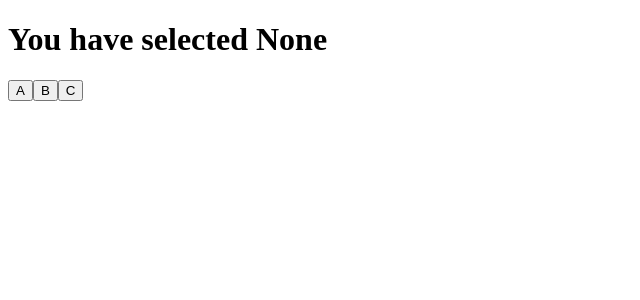
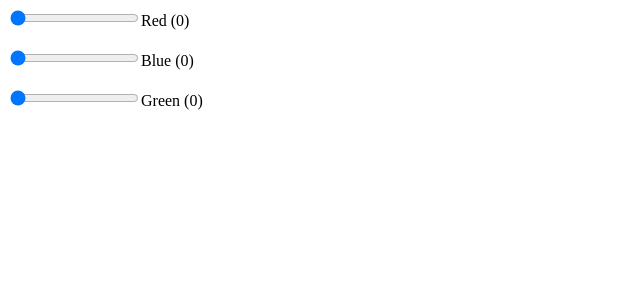
Before and after one commit to katieisnell/react-dev, a React (Create React App) app in the folder react-app/: page / in a window 1280 px wide. Shown: the top 300 px of the page, without its empty margins (0-640 px from the left). Built offline with nearby package versions, Linux system fonts and the light colour scheme.

Commit message:
[L20] Creating reusable and composable components

```diff
--- a/react-app/src/App.js
+++ b/react-app/src/App.js
@@ -1,8 +1,9 @@
 import React from 'react';
 import ReactDOM from 'react-dom';
 
+import PropTypes from 'prop-types';
+
 class App extends React.Component {
-
   componentDidMount() {
     console.log('App componentDidMount()'); // Shows just after render when the component rendered safely
     console.log('App ' + ReactDOM.findDOMNode(this));
@@ -12,46 +13,96 @@
     console.log('App componentWillUnmount()'); // Shows just after the component has unmounted
   }
 
-  render() {
-    console.log('App render()');
-    return (
-      <Buttons>
-        <button value='A'>A</button>
-        <button value='B'>B</button>
-        <button value='C'>C</button>
-      </Buttons>
-    )
-  }
-}
-
-class Buttons extends React.Component {
   constructor() {
     super();
     this.state = {
-      selected: 'None'
+      red: 0,
+      blue: 0,
+      green: 0
     }
+    this.update = this.update.bind(this);
   }
 
-  selectItem(selected) {
+  update(e) {
     this.setState({
-      selected
+      red: ReactDOM.findDOMNode(this.refs.red.refs.inp).value,
+      blue: ReactDOM.findDOMNode(this.refs.blue.refs.inp).value,
+      green: ReactDOM.findDOMNode(this.refs.green.refs.inp).value
     })
   }
 
   render() {
-    let fn = child => React.cloneElement(child, {
-      onClick: this.selectItem.bind(this, child.props.value)
-    });
-    let items = React.Children.map(this.props.children, fn);
+    console.log('App render()');
     return (
       <div>
-        <h1>You have selected {this.state.selected}</h1>
-        {items}
+        <NumInput
+          ref='red'
+          min={0}
+          max={255}
+          step={1}
+          val={+this.state.red} // Casting to a numbe using '+' as the component is expecting a number (see defaultProps below)
+          label='Red'
+          update={this.update} />
+        <br/>
+        <NumInput
+          ref='blue'
+          min={0}
+          max={255}
+          step={1}
+          val={+this.state.blue} // Casting to a numbe using '+' as the component is expecting a number (see defaultProps below)
+          label='Blue'
+          update={this.update} />
+        <br/>
+        <NumInput
+          ref='green'
+          min={0}
+          max={255}
+          step={1}
+          val={+this.state.green} // Casting to a numbe using '+' as the component is expecting a number (see defaultProps below)
+          label='Green'
+          update={this.update} />
       </div>
-    )
+
+    );
   }
+}
 
+class NumInput extends React.Component {
+  render() {
+    let label = this.props.label !== '' ? <label>{this.props.label} ({this.props.val})</label> : '';
+    return (
+      <div>
+        <input
+          ref='inp'
+          type={this.props.type}
+          min={this.props.min}
+          max={this.props.max}
+          step={this.props.step}
+          defaultValue={this.props.val}
+          onChange={this.props.update} />
+          {label}
+      </div>
+    );
+  }
+}
 
+NumInput.propTypes = {
+  min: PropTypes.number,
+  max: PropTypes.number,
+  step: PropTypes.number,
+  val: PropTypes.number,
+  label: PropTypes.string,
+  update: PropTypes.func.isRequired,
+  type: PropTypes.oneOf(['number', 'range'])
+}
+
+NumInput.defaultProps = {
+  min: 0,
+  max: 0,
+  step: 1,
+  val: 0,
+  label: '',
+  type: 'range'
 }
 
 export default App
```
